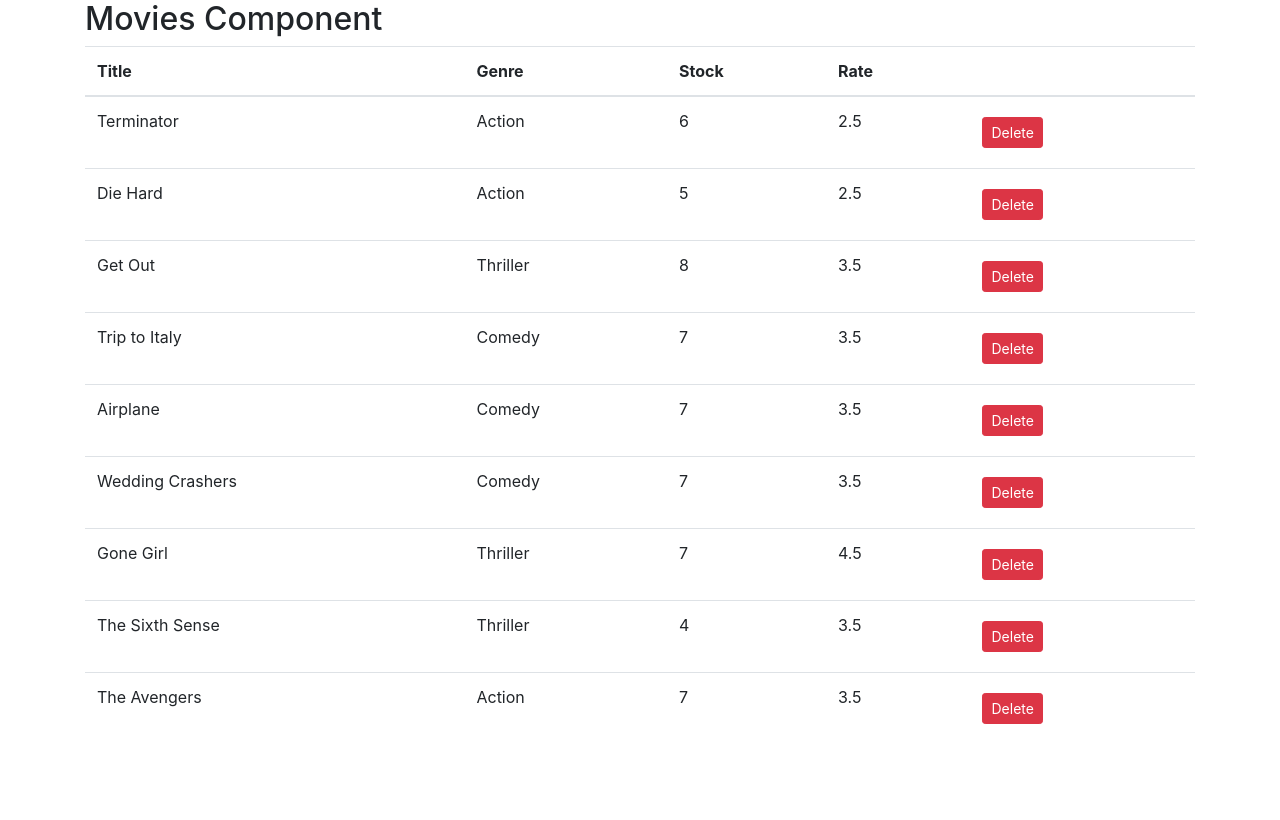
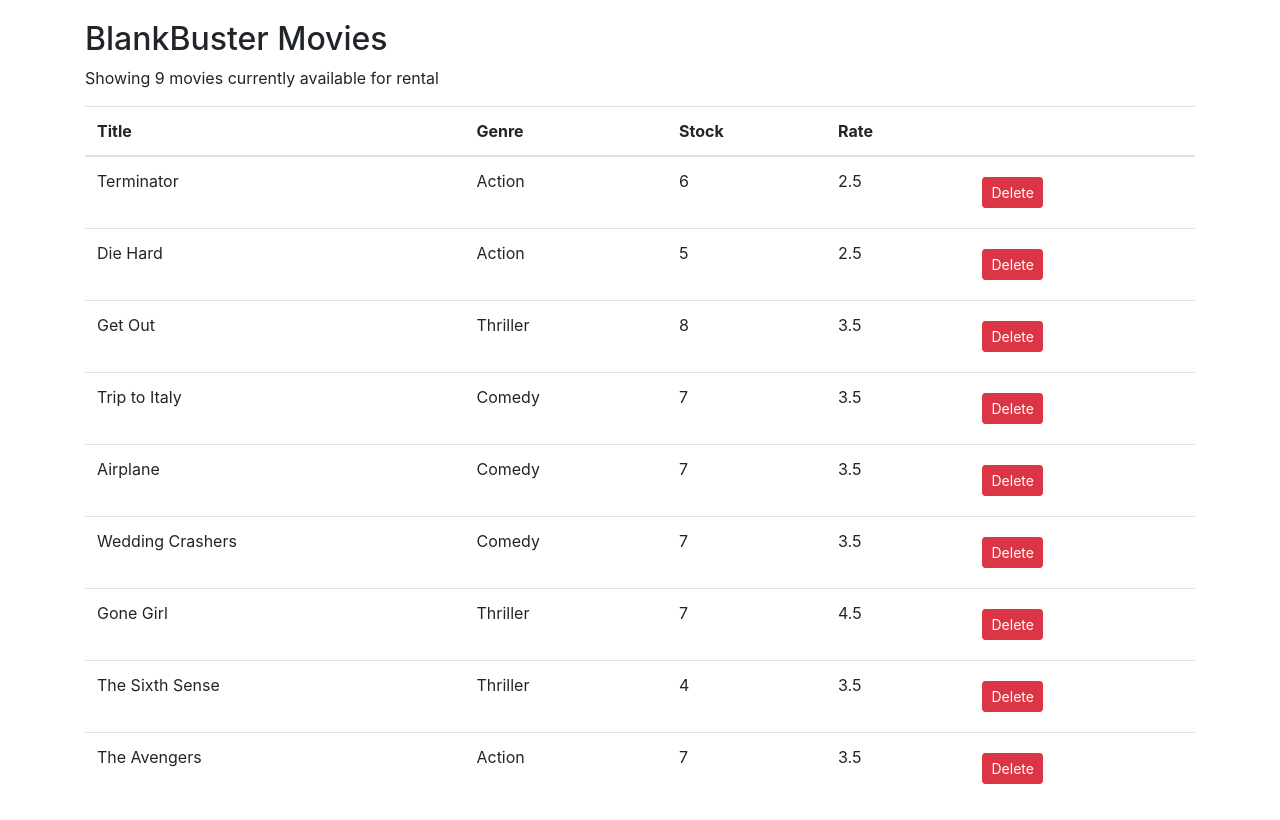
Before and after one commit to ezilybored/react_learn, a React (Create React App) app in the folder vidly/: page / in a window 1280 px wide. Built offline with nearby package versions, Linux system fonts and the light colour scheme.

Commit message:
conditional rendering of the number of movies bar

```diff
--- a/vidly/src/components/movies.jsx
+++ b/vidly/src/components/movies.jsx
@@ -14,9 +14,19 @@ class Movies extends Component {
   };
 
   render() {
+    const { length: availableMovies } = this.state.movies;
+    if (availableMovies === 0)
+      return (
+        <React.Fragment>
+          <h2>BlankBuster Movies</h2>
+          <p>There are no movies currently in the database</p>
+        </React.Fragment>
+      );
+
     return (
-      <div>
-        <h2>Movies Component</h2>
+      <React.Fragment>
+        <h2>BlankBuster Movies</h2>
+        <p>Showing {availableMovies} movies currently available for rental</p>
         <table className="table">
           <thead>
             <tr>
@@ -46,7 +56,7 @@ class Movies extends Component {
             ))}
           </tbody>
         </table>
-      </div>
+      </React.Fragment>
     );
   }
 }
--- a/vidly/src/index.css
+++ b/vidly/src/index.css
@@ -1,14 +1,5 @@
 body {
   margin: 0;
-  padding: 0;
-  font-family: -apple-system, BlinkMacSystemFont, "Segoe UI", "Roboto", "Oxygen",
-    "Ubuntu", "Cantarell", "Fira Sans", "Droid Sans", "Helvetica Neue",
-    sans-serif;
-  -webkit-font-smoothing: antialiased;
-  -moz-osx-font-smoothing: grayscale;
+  padding: 20px 0 0 0;
+  font-family: sans-serif;
 }
-
-code {
-  font-family: source-code-pro, Menlo, Monaco, Consolas, "Courier New",
-    monospace;
-}
```
